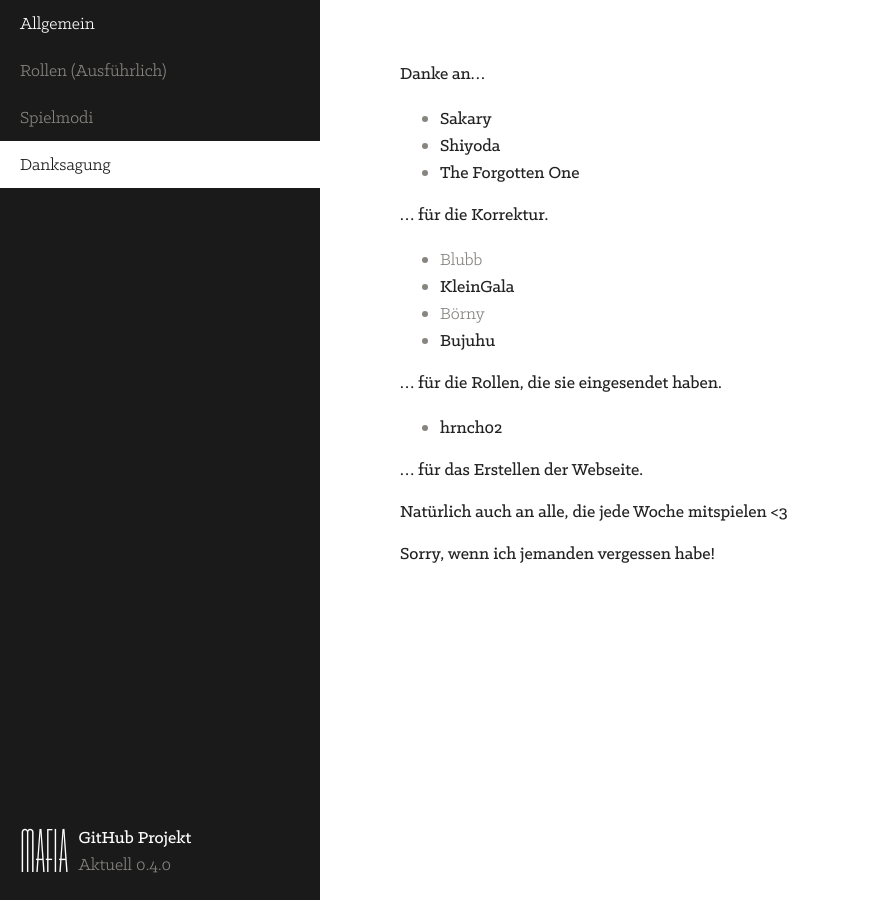
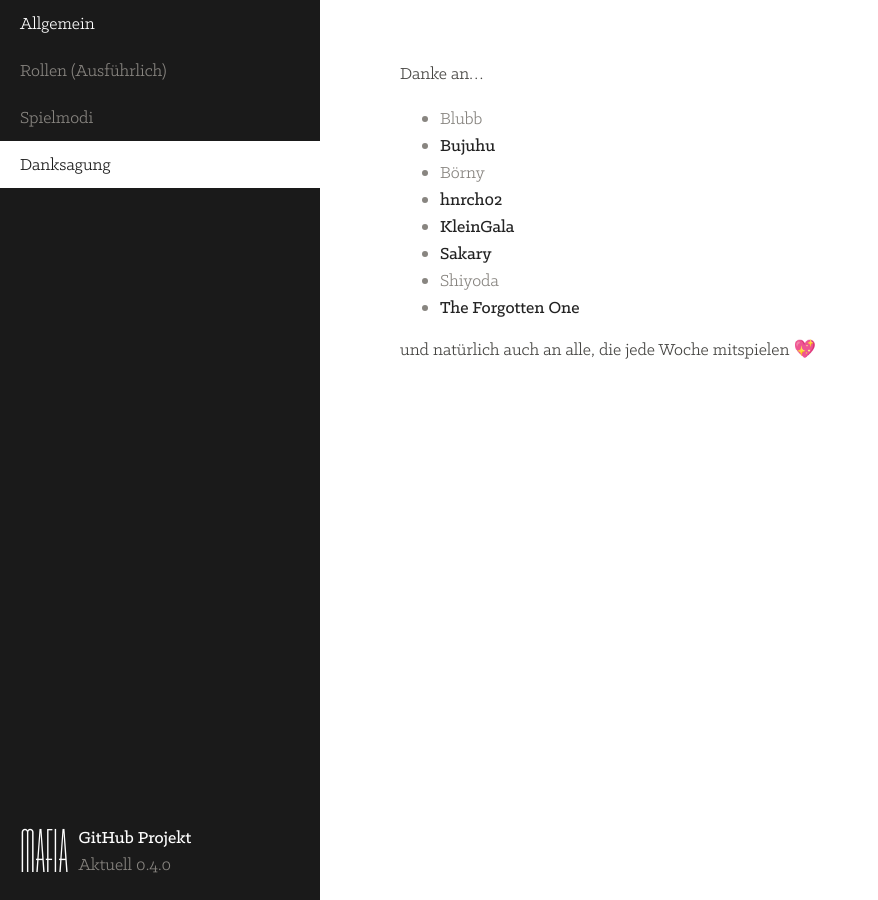
Before and after one commit to gamekeller/mafia, a Jekyll site: the page built from thanks.md, in a window 1280 px wide. Shown: the whole page, without its empty margins (0-878 px from the left). Built offline with Jekyll 4.4.1, drawn with Linux system fonts in a browser that asks for light colours; emoji names are drawn with the system emoji font.

Commit message:
Sort Danksagungen alphabetically

```diff
--- a/thanks.md
+++ b/thanks.md
@@ -4,28 +4,15 @@ title: Thanks
 base_url: "../"
 ---
 
-**Danke an...**
+Danke an...
 
+* Blubb
+* [Bujuhu](http://bujuhu.at)
+* Börny
+* [hnrch02](http://hnrch02.me)
+* [KleinGala](https://twitter.com/kleinGala)
 * [Sakary](https://www.facebook.com/dominik.si.5)
-* [Shiyoda]()
+* Shiyoda
 * [The Forgotten One](https://soundcloud.com/the-forgotten-one)
 
-
-**... für die Korrektur.**
-
-
-* Blubb
-* [KleinGala](https://twitter.com/kleinGala)
-* Börny
-* [Bujuhu](http://bujuhu.at)
-
-**... für die Rollen, die sie eingesendet haben.**
-
-* [hrnch02](http://lkd.to/hnrch02)
-
-**... für das Erstellen der Webseite.**
-
-**Natürlich auch an alle, die jede Woche mitspielen <3**
-
-
-**Sorry, wenn ich jemanden vergessen habe!**
+und natürlich auch an alle, die jede Woche mitspielen :sparkling_heart:
```
